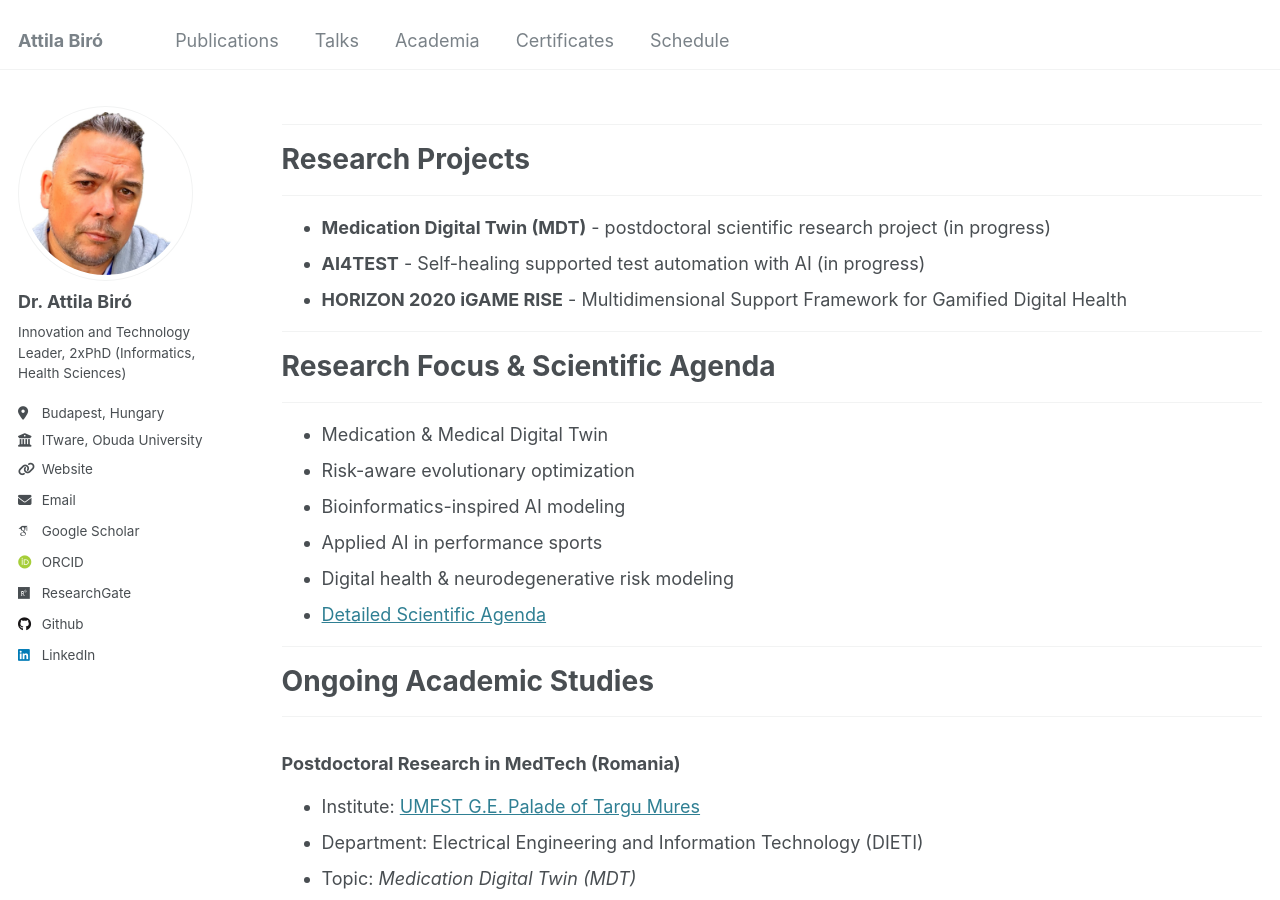
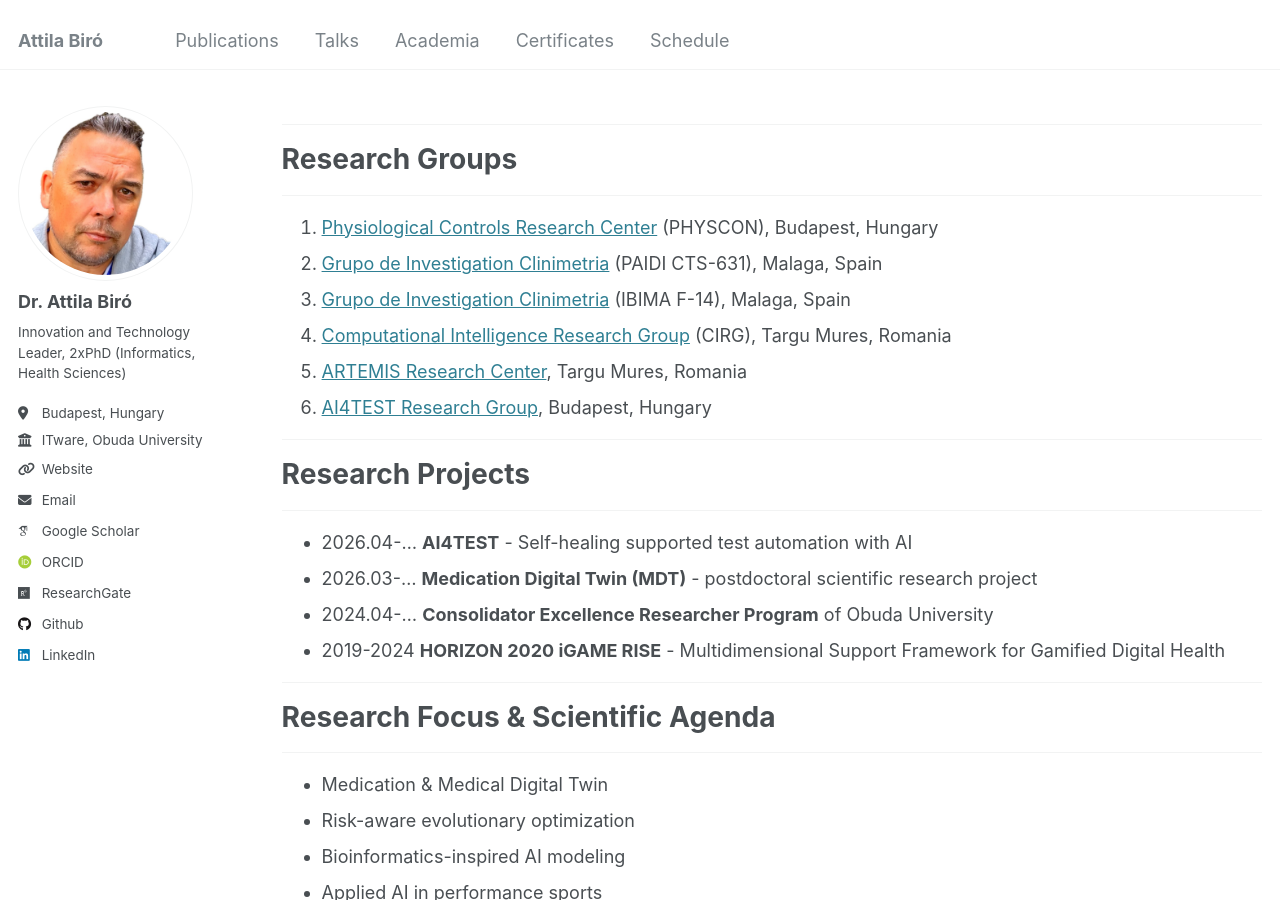
Before and after one commit to biroka/biroka.github.io, a Jekyll site: the page built from _pages/academia.md, in a window 1280 px wide and 900 px high. Built offline with Jekyll 4.4.1, drawn with Linux system fonts in a browser that asks for light colours; some web fonts are replaced.

Commit message:
Update research groups and projects in academia.md

```diff
--- a/_pages/academia.md
+++ b/_pages/academia.md
@@ -6,11 +6,22 @@ author_profile: true
 ---
 
 ***
+# Research Groups
+***
+1. <a target="_new" href="https://physcon.uni-obuda.hu/en/our-team">Physiological Controls Research Center</a> (PHYSCON), Budapest, Hungary
+2. <a target="_new" href="http://clinimetria.es/equipo">Grupo de Investigation Clinimetria</a> (PAIDI CTS-631), Malaga, Spain
+3. <a target="_new" href="https://ibima.eu/en/project/f-14/">Grupo de Investigation Clinimetria</a> (IBIMA F-14), Malaga, Spain
+4. <a target="_new" href="https://ms.sapientia.ro/en/research/research-groups/department-of-electrical-engineering/computational-intelligence-research-group-cirg">Computational Intelligence Research Group</a> (CIRG), Targu Mures, Romania
+5. <a target="_new" href="https://artemis.umfst.ro/team/">ARTEMIS Research Center</a>, Targu Mures, Romania
+6. <a target="_new" href="https://www.itware.hu">AI4TEST Research Group</a>, Budapest, Hungary
+
+***
 # Research Projects
 ***
-* **Medication Digital Twin (MDT)** - postdoctoral scientific research project (in progress)
-* **AI4TEST** - Self-healing supported test automation with AI (in progress)
-* **HORIZON 2020 iGAME RISE** - Multidimensional Support Framework for Gamified Digital Health
+* 2026.04-... **AI4TEST** - Self-healing supported test automation with AI
+* 2026.03-... **Medication Digital Twin (MDT)** - postdoctoral scientific research project
+* 2024.04-... **Consolidator Excellence Researcher Program** of Obuda University
+* 2019-2024 **HORIZON 2020 iGAME RISE** - Multidimensional Support Framework for Gamified Digital Health
 
 ***
 # Research Focus & Scientific Agenda
```
